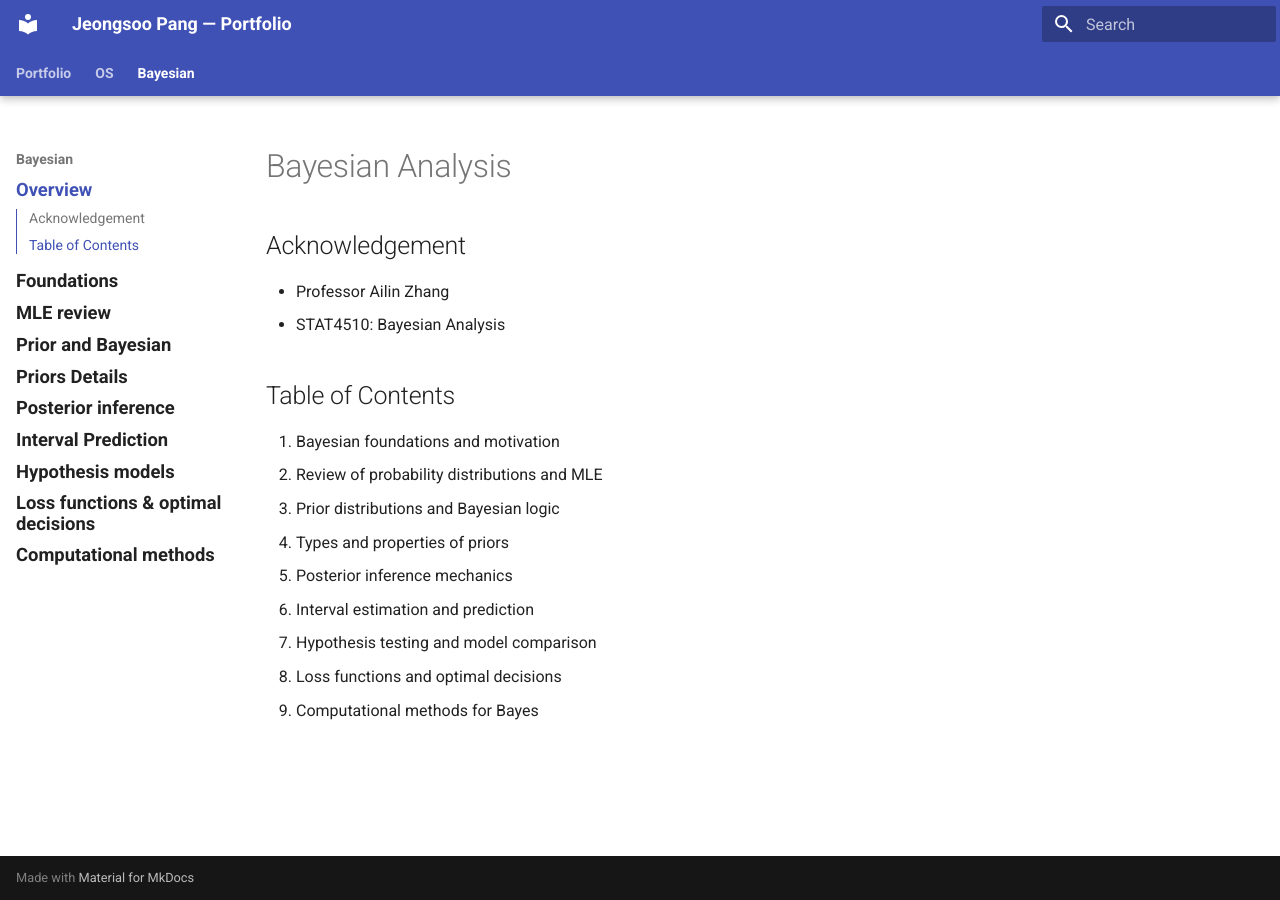
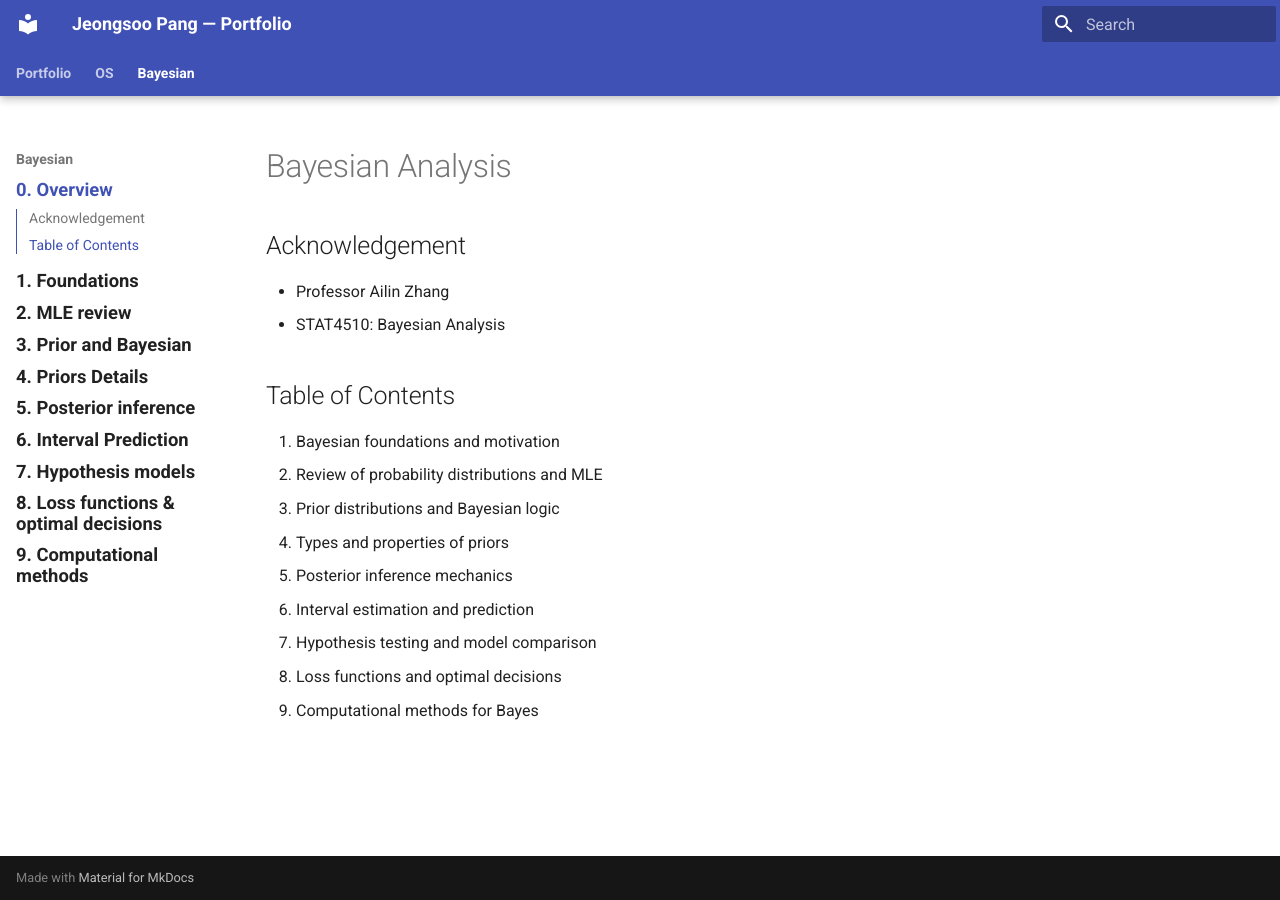
Before and after one commit to Jeongsoo-dev/ML_based_MR_CT_SeriesType_Detection, an MkDocs documentation site: the page built from docs/bayesian/index.md, in a window 1280 px wide. Built offline with MkDocs 1.6.1 and Material for MkDocs 9.7.7, drawn with Linux system fonts in a browser that asks for light colours.

Commit message:
Update mkdocs.yml

```diff
--- a/mkdocs.yml
+++ b/mkdocs.yml
@@ -30,21 +30,21 @@ extra_javascript:
 
 nav:
   - Portfolio:
-      - "Overview": portfolio/index.md
-      - "Cercare-Medical ML Project": index.md
-      - "Anti-Drone Project": anti_drone.md
-      - "Remote Feeling Mimicking Chair": remote_chair.md
+      - "0. Overview": portfolio/index.md
+      - "1. Cercare-Medical ML Project": index.md
+      - "2. Anti-Drone Project": anti_drone.md
+      - "3. Remote Feeling Mimicking Chair": remote_chair.md
   - OS:
-      - "Overview": os/index.md
-      - "Critical Section": os/critical_section.md
+      - "0. Overview": os/index.md
+      - "1. Critical Section": os/critical_section.md
   - Bayesian:
-      - "Overview": bayesian/index.md
-      - "Foundations": bayesian/foundations.md
-      - "MLE review": bayesian/mle-review.md
-      - "Prior and Bayesian": bayesian/priors-logic.md
-      - "Priors Details": bayesian/priors-types.md
-      - "Posterior inference": bayesian/posterior-inference.md
-      - "Interval Prediction": bayesian/intervals-prediction.md
-      - "Hypothesis models": bayesian/hypothesis-models.md
-      - "Loss functions & optimal decisions": bayesian/loss-decisions.md
-      - "Computational methods": bayesian/computation.md
+      - "0. Overview": bayesian/index.md
+      - "1. Foundations": bayesian/foundations.md
+      - "2. MLE review": bayesian/mle-review.md
+      - "3. Prior and Bayesian": bayesian/priors-logic.md
+      - "4. Priors Details": bayesian/priors-types.md
+      - "5. Posterior inference": bayesian/posterior-inference.md
+      - "6. Interval Prediction": bayesian/intervals-prediction.md
+      - "7. Hypothesis models": bayesian/hypothesis-models.md
+      - "8. Loss functions & optimal decisions": bayesian/loss-decisions.md
+      - "9. Computational methods": bayesian/computation.md
```
